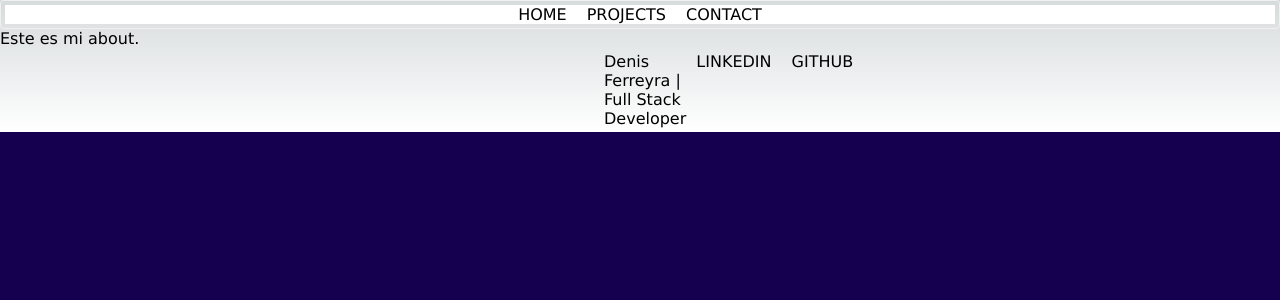
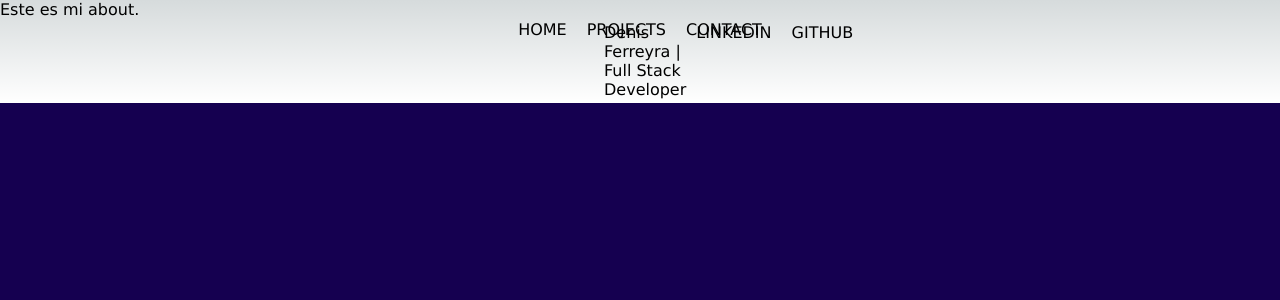
Before and after one commit to DenisFer-13/portfolio-typescript-2023, a Next.js app: page /about in a window 1280 px wide. Shown: the top 300 px of the page. Built offline with nearby package versions, Linux system fonts and the light colour scheme.

Commit message:
[Feature]: add navigation scroll detection

```diff
--- a/components/navigation.module.css
+++ b/components/navigation.module.css
@@ -1,13 +1,29 @@
 .header {
-  border: 1px solid #f0f0f0;
-  border-radius: 4px;
-  padding: 4px;
+  position: fixed;
+  top: 0;
+  left: 0;
+  width: 100%;
+  transition: 0.3s;
+  padding: 20px 100px;
+  z-index: 100000;
+}
+
+.headerSticky {
+  position: fixed;
+  top: 0;
+  left: 0;
+  width: 100%;
+  transition: 0.3s;
+  padding: 40px 100px;
+  z-index: 100000;
+  padding: 5px 100px;
+  background: black;
 }
 
 .ul {
+  position: relative;
   display: flex;
   justify-content: center;
   list-style: none;
-  background-color: white;
-  color: black;
+  align-items: center;
 }
--- a/components/navigation.tsx
+++ b/components/navigation.tsx
@@ -1,11 +1,28 @@
 //@ts-check
 "use client";
 import Link from "next/link";
-import React, { FC } from "react";
+import React, { FC, useEffect, useState } from "react";
 import { LinksType } from "@/utils/interfaces";
 import * as style from "./navigation.module.css";
 
 const Navigation: FC = () => {
+  const [y, setY] = useState(0);
+  const handleNavigation = (e: any) => {
+    const window = e.currentTarget;
+    if (y > window.scrollY) {
+      console.log("scrolling up");
+    } else if (y < window.scrollY) {
+      console.log("scrolling down");
+    }
+    setY(window.scrollY);
+  };
+
+  useEffect(() => {
+    setY(window.scrollY);
+
+    window.addEventListener("scroll", (e) => handleNavigation(e));
+  }, []);
+
   const internalLinks: LinksType[] = [
     {
       label: "HOME",
@@ -22,7 +39,7 @@ const Navigation: FC = () => {
   ];
 
   return (
-    <header className={style.header}>
+    <header className={y > 0 ? style.headerSticky : style.header}>
       <nav>
         <ul className={style.ul}>
           {internalLinks.map(({ label, route }) => (
--- a/components/projects.module.css
+++ b/components/projects.module.css
@@ -28,8 +28,10 @@
 }
 
 .img {
+  padding: 20px;
+  object-fit: contain;
   width: 28vw;
-  margin: 0 1vw 2vw 1vw;
+  height: 20vw;
 }
 
 .buttonSide {
```
Also changed, not shown: app/page.tsx (+6 -5 lines).
